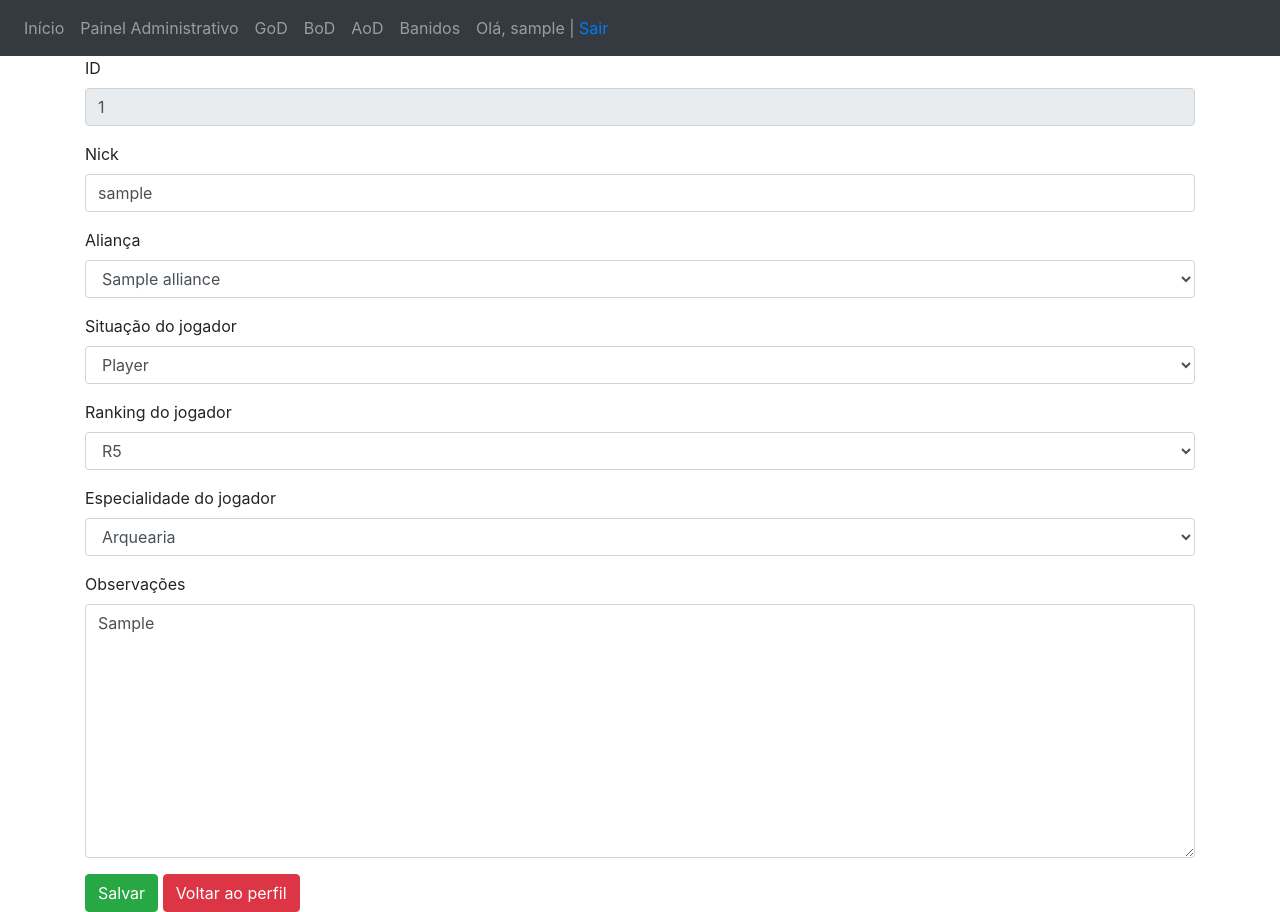
After one commit to felipebastos/rise, a Django app: page /players/edit/1/ in a window 1280 px wide. The commit adds this page. Run offline with Django 3.2, Linux system fonts and the light colour scheme; a user stored in the database is signed in; tables that the repository leaves empty hold one stand-in row (values such as "Sample post").

Commit message:
novas telas e funcionalidades

```diff
--- a/bank/templates/bank/index.html
+++ b/bank/templates/bank/index.html
@@ -1,6 +1,7 @@
 {% extends 'rise/base.html' %}
 {% block title %}- Bancos{% endblock %}
 {% block content %}
+<div class="container container-fluid">
     <h1>Criar semanas de trabalho</h1>
     <h2>Cuidado, ainda estou implementando, se clicar várias vezes, vai criar várias.</h2>
     <div>
@@ -13,4 +14,5 @@
         <a class="btn btn-info" href="/bank/week/{{semana.id}}">{{semana.segunda}}</a>
         {% endfor %}
     </div>
+</div>
 {% endblock %}
--- a/bank/templates/bank/week.html
+++ b/bank/templates/bank/week.html
@@ -1,6 +1,7 @@
 {% extends 'rise/base.html' %}
 {% block title %}- Semana de Doações{% endblock %}
 {% block content %}
+<div class="container container-fluid">
     <h1>Semana de {{semana.segunda}}</h1>
     <table class="table table-stripped table-hover">
         <thead>
@@ -26,4 +27,5 @@
             {% endfor %}
         </tbody>
     </table>
+</div>
 {% endblock %}
--- a/players/models.py
+++ b/players/models.py
@@ -1,3 +1,4 @@
+from django.contrib.auth.models import User
 from django.db import models
 from datetime import date
 
@@ -44,9 +45,13 @@ class Player(models.Model):
         max_length=30, choices=player_spec, default='end')
     status = models.CharField(
         max_length=100, default='ATIVO', choices=player_status)
-    observacao = models.TextField(max_length=500, blank=True, null=True, default='')
+    observacao = models.TextField(
+        max_length=500, blank=True, null=True, default='')
     alliance = models.ForeignKey(
         Alliance, on_delete=models.CASCADE, default=None, null=True)
+
+    alterado_em = models.DateField('Alterado em', default=date.today)
+    alterado_por = models.ForeignKey(User, on_delete=models.SET_NULL, null=True)
 
     def __str__(self):
         return f'{self.nick}'
--- a/players/templates/players/alianca.html
+++ b/players/templates/players/alianca.html
@@ -20,6 +20,7 @@
                 <th>Nick</th>
                 <th>Especialidade</th>
                 <th>Observações</th>
+                <th>Atalhos</th>
             </tr>
             </thead>
             <tbody>
@@ -29,6 +30,7 @@
                 <td>{{membro.nick}}</td>
                 <td>{{membro.specialty}}</td>
                 <td>{{membro.observacao}}</td>
+                <td><a href="/players/edit/{{membro.game_id}}" class="btn btn-warning">Editar</a></td>
             </tr>
             {% endfor %}
             </tbody>
--- /dev/null
+++ b/players/templates/players/edit.html
@@ -0,0 +1,72 @@
+{% extends 'rise/base.html' %}
+{% block title %}- Edição do Jogador{% endblock %}
+{% block content %}
+<div class="container container-fluid">
+    <form action="/players/edit/{{player.game_id}}/" method="post">
+        {% csrf_token %}
+        <div class="form-group">
+            <label for="game_id">ID</label>
+            <input class="form-control" type="text" name="game_id" id="game_id" value="{{player.game_id}}" readonly>
+        </div>
+        <div class="form-group">
+            <label for="nick">Nick</label>
+            <input class="form-control" type="text" name="nick" id="nick" value="{{player.nick}}">
+        </div>
+        <div class="form-group">
+            <label for="ally">Aliança</label>
+            <select class="form-control" name="ally" id="ally">
+                {% for ally in alliances %}
+                    {% if ally.tag == player.alliance.tag %}
+                    <option value="{{ally.tag}}" selected>{{ally.nome}}</option>
+                    {% else %}
+                    <option value="{{ally.tag}}">{{ally.nome}}</option>
+                    {% endif %}
+                {% endfor %}
+            </select>
+        </div>
+        <div class="form-group">
+            <label for="status">Situação do jogador</label>
+            <select class="form-control" name="status" id="status">
+                {% for val, text in status_list %}
+                    {% if val == player.status %}
+                    <option value="{{val}}" selected>{{text}}</option>
+                    {% else %}
+                    <option value="{{val}}">{{text}}</option>
+                    {% endif %}
+                {% endfor %}
+            </select>
+        </div>
+        <div class="form-group">
+            <label for="rank">Ranking do jogador</label>
+            <select class="form-control" name="rank" id="rank">
+                {% for val, text in ranks_list %}
+                    {% if val == player.rank %}
+                    <option value="{{val}}" selected>{{text}}</option>
+                    {% else %}
+                    <option value="{{val}}">{{text}}</option>
+                    {% endif %}
+                {% endfor %}
+            </select>
+        </div>
+        <div class="form-group">
+            <label for="specialty">Especialidade do jogador</label>
+            <select class="form-control" name="specialty" id="specialty">
+                {% for val, text in specialty_list %}
+                    {% if val == player.specialty %}
+                    <option value="{{val}}" selected>{{text}}</option>
+                    {% else %}
+                    <option value="{{val}}">{{text}}</option>
+                    {% endif %}
+                {% endfor %}
+            </select>
+        </div>
+        <div class="form-group">
+            <label for="observacao">Observações</label>
+            <textarea class="form-control" name="observacao" id="observacao" cols="50"
+            rows="10">{{player.observacao}}</textarea>
+        </div>
+
+        <button type="submit" class="btn btn-success">Salvar</button> <a href="/players/{{player.game_id}}" class="btn btn-danger">Voltar ao perfil</a>
+    </form>
+</div>
+{% endblock %}
--- a/players/urls.py
+++ b/players/urls.py
@@ -5,5 +5,7 @@ from . import views
 urlpatterns = [
     path('<int:game_id>/', views.index, name='index'),
     path('populate/', views.populate, name='populate'),
-    path('alliance/<str:ally_tag>/', views.alliance, name='alliance')
+    path('alliance/<str:ally_tag>/', views.alliance, name='alliance'),
+    path('edit/<game_id>/', views.edit_player, name='edit_player'),
+    path('addstatus/<game_id>/', views.add_status, name='add_status'),
 ]
--- a/players/views.py
+++ b/players/views.py
@@ -1,25 +1,86 @@
-from django.shortcuts import render
+import csv
+from datetime import date
+
+from django.shortcuts import redirect, render
 from django.http import HttpResponse, Http404
 from django.db.models import Sum
 from django.contrib.auth.decorators import login_required
 
-from .models import Player, PlayerStatus, Alliance
-
-import csv
+from .models import Player, PlayerStatus, Alliance, player_status, player_rank, player_spec
 
 # Create your views here.
+
+
 @login_required
 def index(request, game_id):
     try:
         player = Player.objects.get(game_id=game_id)
-        status = PlayerStatus.objects.filter(player__game_id=game_id).order_by('-data')
+        status = PlayerStatus.objects.filter(
+            player__game_id=game_id).order_by('-data')
+        spec = None
+        for i, (res, verbose) in enumerate(player_spec):
+            if player.specialty == res:
+                spec = verbose
         context = {
             'player': player,
-            'status': status
-            }
+            'status': status,
+            'spec': spec
+        }
     except Player.DoesNotExist:
         raise Http404("Player não encontrado.")
     return render(request, 'players/player.html', context)
+
+
+@login_required
+def edit_player(request, game_id):
+    player = Player.objects.filter(game_id=game_id).first()
+
+    allies = Alliance.objects.all()
+
+    if request.method == 'GET':
+        context = {
+            'player': player,
+            'status_list': player_status,
+            'ranks_list': player_rank,
+            'specialty_list': player_spec,
+            'alliances': allies,
+        }
+        return render(request, 'players/edit.html', context=context)
+    player.nick = request.POST['nick']
+    player.observacao = request.POST['observacao']
+    player.status = request.POST['status']
+    player.rank = request.POST['rank']
+    player.specialty = request.POST['specialty']
+    player.alliance = Alliance.objects.filter(tag=request.POST['ally']).first()
+    player.alterado_em = date.today()
+    player.alterado_por = request.user
+    player.save()
+    context = {
+        'player': player,
+        'status_list': player_status,
+        'ranks_list': player_rank,
+        'specialty_list': player_spec,
+        'alliances': allies,
+    }
+    return render(request, 'players/edit.html', context=context)
+
+
+@login_required
+def add_status(request, game_id):
+    try:
+        player = Player.objects.filter(game_id=game_id).first()
+
+        novo_status = PlayerStatus()
+        novo_status.player = player
+        novo_status.power = request.POST['poder']
+        novo_status.killpoints = request.POST['killpoints']
+        novo_status.deaths = request.POST['mortes']
+        novo_status.save()
+
+        return redirect(f'/players/{game_id}')
+    except:
+        return redirect(f'/players/{game_id}')
+
 
 @login_required
 def populate(request):
@@ -32,7 +93,7 @@ def populate(request):
                 game_id=row[0],
                 nick=row[1],
                 alliance=ally
-                )
+            )
             poder = row[2]
             if row[2] == '':
                 poder = 0
@@ -46,30 +107,39 @@ def populate(request):
                 death = 0
 
             obj_status, created_status = PlayerStatus.objects.get_or_create(
-                player = obj_player,
-                power = poder,
-                killpoints = kills,
-                deaths = death
-                )
+                player=obj_player,
+                power=poder,
+                killpoints=kills,
+                deaths=death
+            )
     return HttpResponse('Sucesso! (acho)')
+
 
 @login_required
 def alliance(request, ally_tag):
-    ally = Alliance.objects.filter(tag=ally_tag)[0]
+    try:
+        ally = Alliance.objects.filter(tag=ally_tag).first()
 
-    if ally:
-        membros = Player.objects.filter(alliance=ally).exclude(rank='SA')
-        killpoints_ally = PlayerStatus.objects.filter(player__alliance=ally).exclude(player__rank='SA').aggregate(Sum('killpoints'))
-        power_ally = PlayerStatus.objects.filter(player__alliance=ally).exclude(player__rank='SA').aggregate(Sum('power'))
-        death_ally = PlayerStatus.objects.filter(player__alliance=ally).exclude(player__rank='SA').aggregate(Sum('deaths'))
-        context = {
-            'membros': membros,
-            'ally': ally,
-            'total': len(membros),
-            'kills': killpoints_ally['killpoints__sum'],
-            'power': power_ally['power__sum'],
-            'death': death_ally['deaths__sum']
-        }
-        return render(request, 'players/alianca.html', context)
-    else:
-        return Http404('Aliança não está nos registros.')
+        if ally:
+            membros = Player.objects.filter(alliance=ally)
+            kills = 0
+            deaths = 0
+            power = 0
+            for membro in membros:
+                status = PlayerStatus.objects.filter(
+                    player=membro).order_by('-data').first()
+                if status:
+                    kills = kills + status.killpoints
+                    deaths = deaths + status.deaths
+                    power = power + status.power
+            context = {
+                'membros': membros,
+                'ally': ally,
+                'total': len(membros),
+                'kills': kills,
+                'power': power,
+                'death': deaths,
+            }
+            return render(request, 'players/alianca.html', context)
+    except:
+        return HttpResponse('Aliança não está nos registros.')
--- a/rise/settings.py
+++ b/rise/settings.py
@@ -24,10 +24,10 @@ BASE_DIR = Path(__file__).resolve().parent.parent
 SECRET_KEY = '18535b9c12403996e3dc25d1c974ea21'
 
 # SECURITY WARNING: don't run with debug turned on in production!
-DEBUG = False
+DEBUG = True
 
-ALLOWED_HOSTS = ["k32.pythonanywhere.com"]
-# ALLOWED_HOSTS = []
+# ALLOWED_HOSTS = ["k32.pythonanywhere.com"]
+ALLOWED_HOSTS = []
 
 
 # Application definition
--- a/rise/templates/rise/base.html
+++ b/rise/templates/rise/base.html
@@ -17,6 +17,9 @@
     <nav class="navbar navbar-expand-sm navbar-dark bg-dark">
         <ul class="navbar-nav">
             <li class="nav-item">
+                <a class="nav-link" href="/">Início</a>
+            </li>
+            <li class="nav-item">
                 <a class="nav-link" href="/admin">Painel Administrativo</a>
             </li>
             <li class="nav-item">
@@ -27,6 +30,9 @@
             </li>
             <li class="nav-item">
                 <a class="nav-link" href="/players/alliance/AoD">AoD</a>
+            </li>
+            <li class="nav-item">
+                <a class="nav-link" href="/players/alliance/BNDS">Banidos</a>
             </li>
             <li class="nav-item">
                 {% if user.is_authenticated %}
```
Also changed, not shown: players/templates/players/player.html (+21 -1 lines), players/migrations/0016_auto_20210716_1614.py (added). Lines whose indentation alone changed are shown as unchanged.
